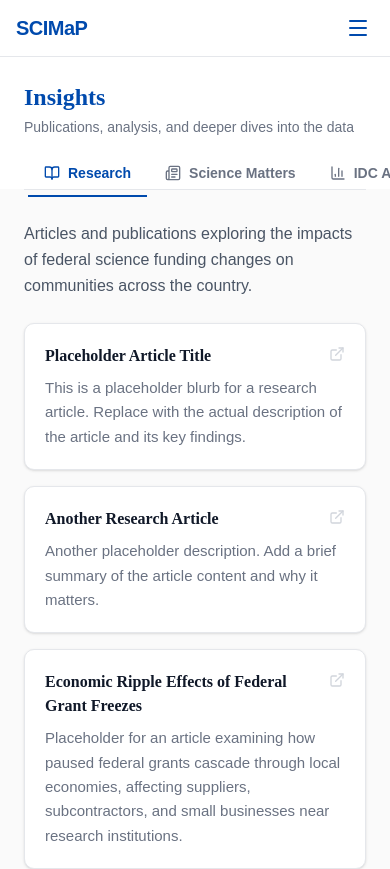
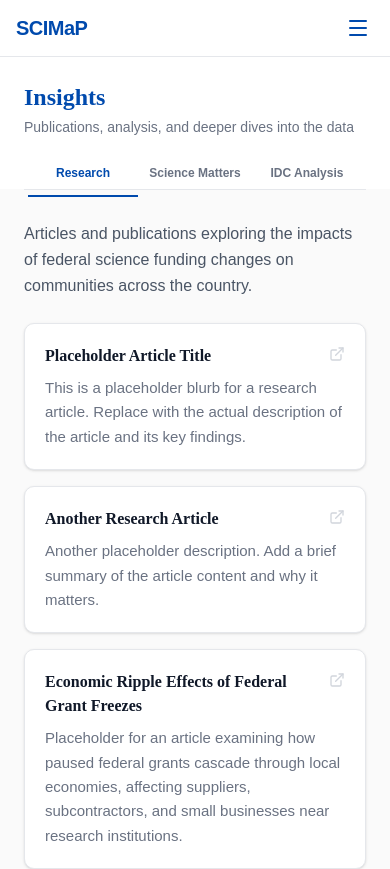
Before and after one commit to clvcooke/scimap, a React (Vite) app in the folder scimap-rewrite/: page /insights in a window 390 px wide. Shown: the top 869 px of the page. Built offline with nearby package versions, Linux system fonts and the light colour scheme.

Commit message:
Fi insights on mobile

```diff
--- a/scimap-rewrite/src/routes/insights.tsx
+++ b/scimap-rewrite/src/routes/insights.tsx
@@ -80,23 +80,23 @@ function InsightsPage() {
               >
                 <TabsTrigger
                   value="research"
-                  className="h-10 gap-2 rounded-none px-4 text-sm font-semibold text-gray-500 hover:text-gray-700 data-active:text-brand-blue after:bg-brand-blue"
+                  className="h-10 gap-2 rounded-none px-2 text-xs font-semibold text-gray-500 hover:text-gray-700 data-active:text-brand-blue after:bg-brand-blue sm:px-4 sm:text-sm"
                 >
-                  <BookOpen className="h-4 w-4" />
+                  <BookOpen className="hidden h-4 w-4 sm:block" />
                   Research
                 </TabsTrigger>
                 <TabsTrigger
                   value="substack"
-                  className="h-10 gap-2 rounded-none px-4 text-sm font-semibold text-gray-500 hover:text-gray-700 data-active:text-brand-blue after:bg-brand-blue"
+                  className="h-10 gap-2 rounded-none px-2 text-xs font-semibold text-gray-500 hover:text-gray-700 data-active:text-brand-blue after:bg-brand-blue sm:px-4 sm:text-sm"
                 >
-                  <Newspaper className="h-4 w-4" />
+                  <Newspaper className="hidden h-4 w-4 sm:block" />
                   Science Matters
                 </TabsTrigger>
                 <TabsTrigger
                   value="idc"
-                  className="h-10 gap-2 rounded-none px-4 text-sm font-semibold text-gray-500 hover:text-gray-700 data-active:text-brand-blue after:bg-brand-blue"
+                  className="h-10 gap-2 rounded-none px-2 text-xs font-semibold text-gray-500 hover:text-gray-700 data-active:text-brand-blue after:bg-brand-blue sm:px-4 sm:text-sm"
                 >
-                  <BarChart3 className="h-4 w-4" />
+                  <BarChart3 className="hidden h-4 w-4 sm:block" />
                   IDC Analysis
                 </TabsTrigger>
               </TabsList>
```
